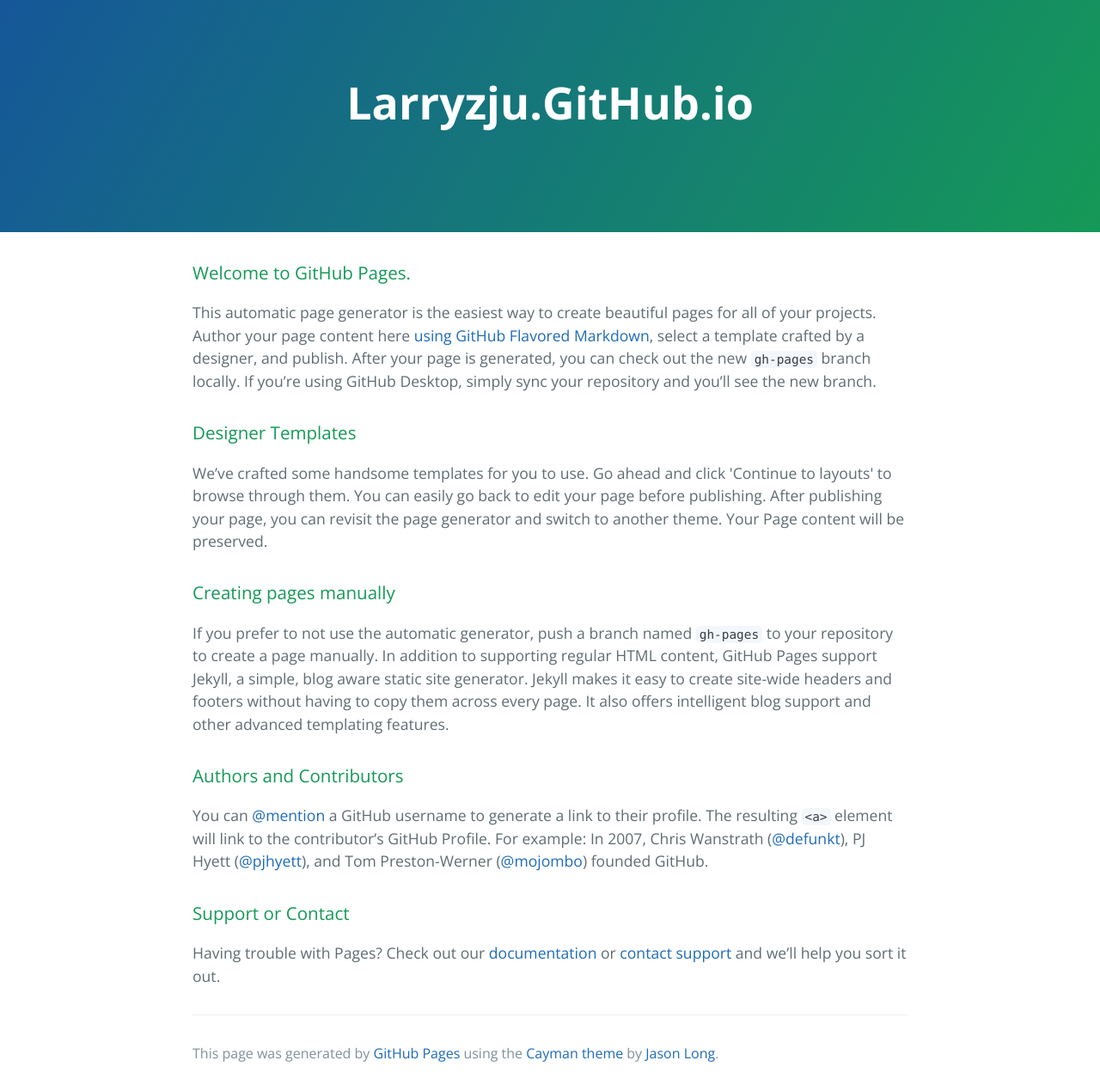
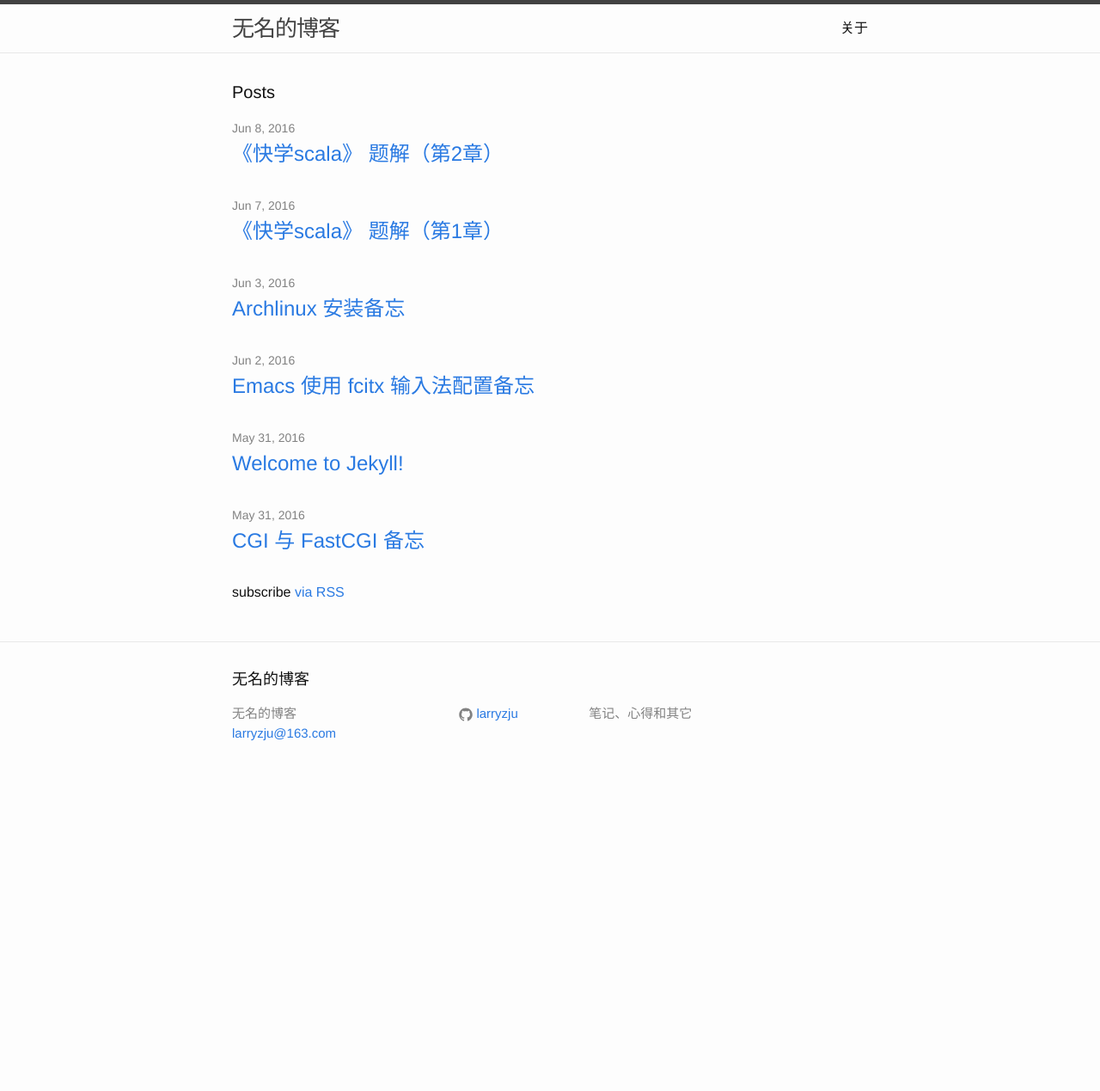
Before and after one commit to larryzju/larryzju.github.io, a Jekyll site: the page built from index.html, in a window 1280 px wide. Shown: the whole page at 86% size. Built offline with Jekyll 4.4.1, drawn with Linux system fonts in a browser that asks for light colours; after the commit the page ends 924 px from its top, so only the background shows below that.

Commit message:
重置主页

```diff
--- a/index.html
+++ b/index.html
@@ -1,53 +1,23 @@
-<!DOCTYPE html>
-<html lang="en-us">
-  <head>
-    <meta charset="UTF-8">
-    <title>Larryzju.GitHub.io by larryzju</title>
-    <meta name="viewport" content="width=device-width, initial-scale=1">
-    <link rel="stylesheet" type="text/css" href="stylesheets/normalize.css" media="screen">
-    <link href='https://fonts.googleapis.com/css?family=Open+Sans:400,700' rel='stylesheet' type='text/css'>
-    <link rel="stylesheet" type="text/css" href="stylesheets/stylesheet.css" media="screen">
-    <link rel="stylesheet" type="text/css" href="stylesheets/github-light.css" media="screen">
-  </head>
-  <body>
-    <section class="page-header">
-      <h1 class="project-name">Larryzju.GitHub.io</h1>
-      <h2 class="project-tagline"></h2>
-    </section>
+---
+layout: default
+---
 
-    <section class="main-content">
-      <h3>
-<a id="welcome-to-github-pages" class="anchor" href="#welcome-to-github-pages" aria-hidden="true"><span aria-hidden="true" class="octicon octicon-link"></span></a>Welcome to GitHub Pages.</h3>
+<div class="home">
 
-<p>This automatic page generator is the easiest way to create beautiful pages for all of your projects. Author your page content here <a href="https://guides.github.com/features/mastering-markdown/">using GitHub Flavored Markdown</a>, select a template crafted by a designer, and publish. After your page is generated, you can check out the new <code>gh-pages</code> branch locally. If you’re using GitHub Desktop, simply sync your repository and you’ll see the new branch.</p>
+  <h1 class="page-heading">Posts</h1>
 
-<h3>
-<a id="designer-templates" class="anchor" href="#designer-templates" aria-hidden="true"><span aria-hidden="true" class="octicon octicon-link"></span></a>Designer Templates</h3>
+  <ul class="post-list">
+    {% for post in site.posts %}
+      <li>
+        <span class="post-meta">{{ post.date | date: "%b %-d, %Y" }}</span>
 
-<p>We’ve crafted some handsome templates for you to use. Go ahead and click 'Continue to layouts' to browse through them. You can easily go back to edit your page before publishing. After publishing your page, you can revisit the page generator and switch to another theme. Your Page content will be preserved.</p>
+        <h2>
+          <a class="post-link" href="{{ post.url | prepend: site.baseurl }}">{{ post.title }}</a>
+        </h2>
+      </li>
+    {% endfor %}
+  </ul>
 
-<h3>
-<a id="creating-pages-manually" class="anchor" href="#creating-pages-manually" aria-hidden="true"><span aria-hidden="true" class="octicon octicon-link"></span></a>Creating pages manually</h3>
+  <p class="rss-subscribe">subscribe <a href="{{ "/feed.xml" | prepend: site.baseurl }}">via RSS</a></p>
 
-<p>If you prefer to not use the automatic generator, push a branch named <code>gh-pages</code> to your repository to create a page manually. In addition to supporting regular HTML content, GitHub Pages support Jekyll, a simple, blog aware static site generator. Jekyll makes it easy to create site-wide headers and footers without having to copy them across every page. It also offers intelligent blog support and other advanced templating features.</p>
-
-<h3>
-<a id="authors-and-contributors" class="anchor" href="#authors-and-contributors" aria-hidden="true"><span aria-hidden="true" class="octicon octicon-link"></span></a>Authors and Contributors</h3>
-
-<p>You can <a href="https://help.github.com/articles/basic-writing-and-formatting-syntax/#mentioning-users-and-teams" class="user-mention">@mention</a> a GitHub username to generate a link to their profile. The resulting <code>&lt;a&gt;</code> element will link to the contributor’s GitHub Profile. For example: In 2007, Chris Wanstrath (<a href="https://github.com/defunkt" class="user-mention">@defunkt</a>), PJ Hyett (<a href="https://github.com/pjhyett" class="user-mention">@pjhyett</a>), and Tom Preston-Werner (<a href="https://github.com/mojombo" class="user-mention">@mojombo</a>) founded GitHub.</p>
-
-<h3>
-<a id="support-or-contact" class="anchor" href="#support-or-contact" aria-hidden="true"><span aria-hidden="true" class="octicon octicon-link"></span></a>Support or Contact</h3>
-
-<p>Having trouble with Pages? Check out our <a href="https://help.github.com/pages">documentation</a> or <a href="https://github.com/contact">contact support</a> and we’ll help you sort it out.</p>
-
-      <footer class="site-footer">
-
-        <span class="site-footer-credits">This page was generated by <a href="https://pages.github.com">GitHub Pages</a> using the <a href="https://github.com/jasonlong/cayman-theme">Cayman theme</a> by <a href="https://twitter.com/jasonlong">Jason Long</a>.</span>
-      </footer>
-
-    </section>
-
-
-  </body>
-</html>
+</div>
```
